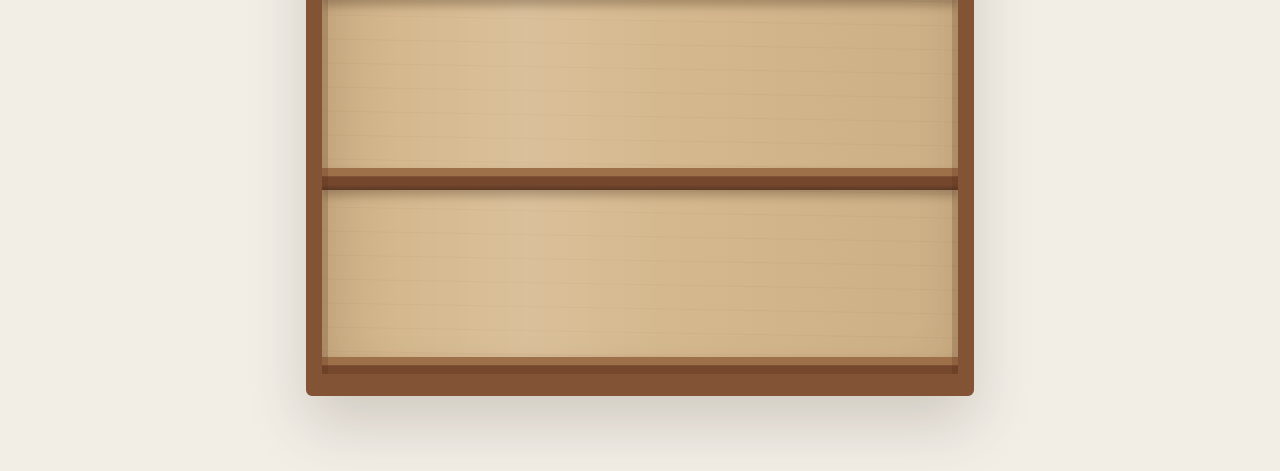
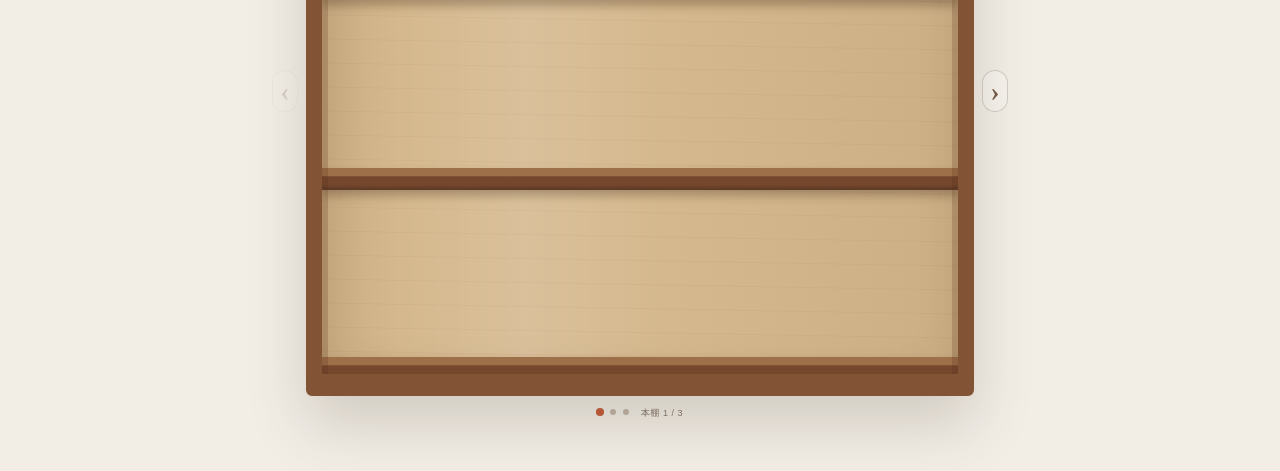
Before and after one commit to kibamigimi/Mybookshelf, a React (Vite) app: page / in a window 1280 px wide. Shown: the part 326-797 px from the top of the page. Built offline with nearby package versions, Linux system fonts and the light colour scheme.

Commit message:
Add three navigable bookshelves and grouped records

```diff
--- a/src/App.tsx
+++ b/src/App.tsx
@@ -17,6 +17,7 @@ export default function App() {
   const [newestId, setNewestId] = useState<string | null>(null)
   const [pendingBook, setPendingBook] = useState<BookSearchResult | null>(null)
   const [view, setView] = useState<View>('bookshelf')
+  const [activeBookcase, setActiveBookcase] = useState(0)
   const selected = books.find((book) => book.id === selectedId) ?? null
   const existingIds = useMemo(() => new Set(books.map((book) => book.googleBooksId)), [books])
   const closeAdd = useCallback(() => setShowAdd(false), [])
@@ -29,7 +30,7 @@ export default function App() {
 
   const handleAdd = (record: BookRecordInput) => {
     if (!pendingBook) return
-    const book = addBook(pendingBook, record)
+    const book = addBook(pendingBook, record, activeBookcase)
     if (!book) return
     setPendingBook(null)
     setNewestId(book.id)
@@ -58,7 +59,16 @@ export default function App() {
       </header>
 
       <main id="top" className={`view-main view-${view}`}>
-        {view === 'bookshelf' && <Bookshelf books={books} newestId={newestId} onMove={moveBook} onSelect={handleSelect} />}
+        {view === 'bookshelf' && (
+          <Bookshelf
+            books={books}
+            activeBookcase={activeBookcase}
+            newestId={newestId}
+            onBookcaseChange={setActiveBookcase}
+            onMove={moveBook}
+            onSelect={handleSelect}
+          />
+        )}
         {view === 'calendar' && <ReadingCalendar books={books} onSelect={handleSelect} />}
         {view === 'records' && <ReadingList books={books} onSelect={handleSelect} />}
       </main>
--- a/src/components/Bookshelf.tsx
+++ b/src/components/Bookshelf.tsx
@@ -14,14 +14,16 @@ interface DragState {
 
 interface Props {
   books: BookshelfBook[]
+  activeBookcase: number
   newestId: string | null
-  onMove: (id: string, shelfIndex: number, xPosition: number) => void
+  onBookcaseChange: (index: number) => void
+  onMove: (id: string, bookcaseIndex: number, shelfIndex: number, xPosition: number) => void
   onSelect: (book: BookshelfBook) => void
 }
 
 const clamp = (value: number, min = 0, max = 1) => Math.max(min, Math.min(max, value))
 
-export function Bookshelf({ books, newestId, onMove, onSelect }: Props) {
+export function Bookshelf({ books, activeBookcase, newestId, onBookcaseChange, onMove, onSelect }: Props) {
   const boardRef = useRef<HTMLDivElement>(null)
   const [drag, setDrag] = useState<DragState | null>(null)
   const dragRef = useRef<DragState | null>(null)
@@ -43,7 +45,7 @@ export function Bookshelf({ books, newestId, onMove, onSelect }: Props) {
       const current = dragRef.current
       if (!current || current.pointerId !== event.pointerId) return
       const book = books.find((item) => item.id === current.id)
-      if (current.moved) onMove(current.id, current.shelfIndex, current.xPosition)
+      if (current.moved) onMove(current.id, activeBookcase, current.shelfIndex, current.xPosition)
       else if (book) onSelect(book)
       setDrag(null)
     }
@@ -55,7 +57,7 @@ export function Bookshelf({ books, newestId, onMove, onSelect }: Props) {
       window.removeEventListener('pointerup', onEndPointer)
       window.removeEventListener('pointercancel', onEndPointer)
     }
-  }, [books, onMove, onSelect])
+  }, [activeBookcase, books, onMove, onSelect])
 
   const beginDrag = (event: PointerEvent<HTMLButtonElement>, book: BookshelfBook) => {
     if (event.button !== 0) return
@@ -66,14 +68,24 @@ export function Bookshelf({ books, newestId, onMove, onSelect }: Props) {
 
   return (
     <section className="bookshelf-section" aria-label="自分の本棚">
+      <div className="bookcase-stage">
+        <button type="button" className="bookcase-arrow bookcase-arrow-left" onClick={() => onBookcaseChange(activeBookcase - 1)} disabled={activeBookcase === 0} aria-label="左の本棚へ">‹</button>
         <div className="bookcase" ref={boardRef}>
           <div className="wood-side wood-left" /><div className="wood-side wood-right" />
           {[0, 1, 2].map((index) => <div className="shelf-rail" key={index} style={{ top: `${(index + 1) * (100 / 3) - 3}%` }} />)}
-        {books.map((book) => {
+          {books.filter((book) => book.bookcaseIndex === activeBookcase).map((book) => {
             const active = drag?.id === book.id
             return <BookItem key={book.id} book={book} shelfIndex={active ? drag.shelfIndex : book.shelfIndex} xPosition={active ? drag.xPosition : book.xPosition} dragging={active} isNew={book.id === newestId} onPointerDown={beginDrag} />
           })}
         </div>
+        <button type="button" className="bookcase-arrow bookcase-arrow-right" onClick={() => onBookcaseChange(activeBookcase + 1)} disabled={activeBookcase === 2} aria-label="右の本棚へ">›</button>
+      </div>
+      <div className="bookcase-position" aria-live="polite">
+        {[0, 1, 2].map((index) => (
+          <button key={index} type="button" className={index === activeBookcase ? 'active' : ''} onClick={() => onBookcaseChange(index)} aria-label={`本棚${index + 1}を表示`} aria-current={index === activeBookcase ? 'true' : undefined} />
+        ))}
+        <span>本棚 {activeBookcase + 1} / 3</span>
+      </div>
     </section>
   )
 }
--- a/src/components/ReadingList.tsx
+++ b/src/components/ReadingList.tsx
@@ -14,10 +14,15 @@ const formatReadDate = (value?: string) => {
 }
 
 export function ReadingList({ books, onSelect }: Props) {
-  const sortedBooks = useMemo(() => [...books].sort((a, b) => {
-    const dateCompare = (b.readDate ?? '').localeCompare(a.readDate ?? '')
-    return dateCompare || b.addedAt.localeCompare(a.addedAt)
-  }), [books])
+  const groupedBooks = useMemo(() => [0, 1, 2].map((bookcaseIndex) => ({
+    bookcaseIndex,
+    shelves: [0, 1, 2].map((shelfIndex) => ({
+      shelfIndex,
+      books: books
+        .filter((book) => book.bookcaseIndex === bookcaseIndex && book.shelfIndex === shelfIndex)
+        .sort((a, b) => a.xPosition - b.xPosition),
+    })),
+  })), [books])
 
   return (
     <section className="records-view" aria-labelledby="records-title">
@@ -28,15 +33,33 @@ export function ReadingList({ books, onSelect }: Props) {
         </div>
         <p className="record-count">{books.length}冊</p>
       </div>
-      {sortedBooks.length === 0 ? (
+      {books.length === 0 ? (
         <div className="records-empty">本棚に追加した本が、ここに一覧で表示されます。</div>
       ) : (
+        <div className="record-hierarchy">
+          {groupedBooks.map(({ bookcaseIndex, shelves }) => {
+            const bookcaseCount = shelves.reduce((count, shelf) => count + shelf.books.length, 0)
+            return (
+              <section className="record-bookcase" key={bookcaseIndex} aria-labelledby={`bookcase-${bookcaseIndex}-title`}>
+                <div className="record-bookcase-heading">
+                  <h2 id={`bookcase-${bookcaseIndex}-title`}>本棚 {bookcaseIndex + 1}</h2>
+                  <span>{bookcaseCount}冊</span>
+                </div>
+                {bookcaseCount === 0 ? <p className="record-bookcase-empty">この本棚にはまだ本がありません。</p> : (
+                  <div className="record-shelves">
+                    {shelves.map(({ shelfIndex, books: shelfBooks }) => (
+                      <section className="record-shelf-group" key={shelfIndex} aria-labelledby={`bookcase-${bookcaseIndex}-shelf-${shelfIndex}`}>
+                        <div className="record-shelf-heading">
+                          <h3 id={`bookcase-${bookcaseIndex}-shelf-${shelfIndex}`}>{shelfIndex + 1}段目</h3>
+                          <span>{shelfBooks.length}冊</span>
+                        </div>
+                        {shelfBooks.length === 0 ? <p className="record-shelf-empty">本はありません</p> : (
                           <div className="record-list">
-          {sortedBooks.map((book) => (
+                            {shelfBooks.map((book) => (
                               <article className="record-row" key={book.id}>
                                 <div className="record-cover"><CoverImage src={book.coverUrl} title={book.title} /></div>
                                 <div className="record-book-info">
-                <h2>{book.title}</h2>
+                                  <h4>{book.title}</h4>
                                   <p>{book.authors.join('、') || '著者不明'}</p>
                                   <span>{book.publisher || '出版社不明'}</span>
                                 </div>
@@ -52,5 +75,14 @@ export function ReadingList({ books, onSelect }: Props) {
                           </div>
                         )}
                       </section>
+                    ))}
+                  </div>
+                )}
+              </section>
+            )
+          })}
+        </div>
+      )}
+    </section>
   )
 }
--- a/src/hooks/useBookshelf.ts
+++ b/src/hooks/useBookshelf.ts
@@ -2,9 +2,10 @@ import { useCallback, useEffect, useState } from 'react'
 import type { BookRecordInput, BookSearchResult, BookshelfBook, BookUpdate } from '../types/book'
 import { loadBooks, saveBooks } from '../utils/storage'
 
-const getAutoPosition = (books: BookshelfBook[]): Pick<BookshelfBook, 'shelfIndex' | 'xPosition'> => {
-  const shelfIndex = books.length % 3
-  const count = books.filter((book) => book.shelfIndex === shelfIndex).length
+const getAutoPosition = (books: BookshelfBook[], bookcaseIndex: number): Pick<BookshelfBook, 'shelfIndex' | 'xPosition'> => {
+  const booksInBookcase = books.filter((book) => book.bookcaseIndex === bookcaseIndex)
+  const shelfIndex = booksInBookcase.length % 3
+  const count = booksInBookcase.filter((book) => book.shelfIndex === shelfIndex).length
   return { shelfIndex, xPosition: Math.min(0.88, 0.04 + (count % 7) * 0.14) }
 }
 
@@ -13,12 +14,13 @@ export const useBookshelf = () => {
 
   useEffect(() => saveBooks(books), [books])
 
-  const addBook = useCallback((result: BookSearchResult, record: BookRecordInput = {}): BookshelfBook | null => {
+  const addBook = useCallback((result: BookSearchResult, record: BookRecordInput = {}, bookcaseIndex = 0): BookshelfBook | null => {
     if (books.some((book) => book.googleBooksId === result.googleBooksId)) return null
     const added: BookshelfBook = {
       ...result,
       id: globalThis.crypto?.randomUUID?.() ?? `${Date.now()}-${Math.random()}`,
-      ...getAutoPosition(books),
+      bookcaseIndex: Math.max(0, Math.min(2, bookcaseIndex)),
+      ...getAutoPosition(books, bookcaseIndex),
       addedAt: new Date().toISOString(),
       ...record,
     }
@@ -28,9 +30,14 @@ export const useBookshelf = () => {
     return added
   }, [books])
 
-  const moveBook = useCallback((id: string, shelfIndex: number, xPosition: number) => {
+  const moveBook = useCallback((id: string, bookcaseIndex: number, shelfIndex: number, xPosition: number) => {
     setBooks((current) => current.map((book) => book.id === id
-      ? { ...book, shelfIndex: Math.max(0, Math.min(2, shelfIndex)), xPosition: Math.max(0, Math.min(1, xPosition)) }
+      ? {
+        ...book,
+        bookcaseIndex: Math.max(0, Math.min(2, bookcaseIndex)),
+        shelfIndex: Math.max(0, Math.min(2, shelfIndex)),
+        xPosition: Math.max(0, Math.min(1, xPosition)),
+      }
       : book))
   }, [])
 
--- a/src/styles.css
+++ b/src/styles.css
@@ -42,8 +42,16 @@ button:focus-visible, input:focus-visible, textarea:focus-visible { outline: 3px
 
 main { max-width: 1440px; margin: 0 auto; padding: 28px clamp(12px, 3.7vw, 54px) 40px; }
 .eyebrow { margin: 0 0 12px; color: var(--accent); font-size: 11px; font-weight: 600; letter-spacing: .21em; }
-.bookshelf-section { width: min(100%, 668px); margin: 0 auto; }
+.bookshelf-section { width: min(100%, 736px); margin: 0 auto; }
+.bookcase-stage { display: grid; grid-template-columns: 26px minmax(0, 668px) 26px; align-items: center; justify-content: center; gap: 8px; }
 .bookcase { position: relative; height: 610px; overflow: hidden; border: 16px solid var(--wood); border-top-width: 20px; border-bottom-width: 22px; border-radius: 3px 3px 6px 6px; background-color: #d5b88d; background-image: linear-gradient(90deg, rgba(95,55,28,.09), transparent 12%, rgba(255,255,255,.12) 32%, transparent 54%, rgba(95,55,28,.07)), repeating-linear-gradient(1deg, transparent 0, transparent 22px, rgba(89,52,28,.045) 23px, transparent 24px); box-shadow: 0 28px 60px rgba(61,42,27,.18), inset 0 0 42px rgba(70,39,18,.13); }
+.bookcase-arrow { width: 26px; height: 42px; border: 1px solid rgba(94,70,50,.22); border-radius: 14px; background: rgba(248,245,239,.78); color: #755b46; font: 28px/1 Georgia, serif; cursor: pointer; transition: background .2s ease, color .2s ease, transform .2s ease, opacity .2s ease; }
+.bookcase-arrow:hover:not(:disabled) { background: #fffaf3; color: var(--accent); transform: scale(1.06); }
+.bookcase-arrow:disabled { opacity: .2; cursor: default; }
+.bookcase-position { min-height: 32px; display: flex; align-items: center; justify-content: center; gap: 7px; color: #85786c; font-size: 9px; letter-spacing: .06em; }
+.bookcase-position button { width: 6px; height: 6px; border: 0; border-radius: 50%; padding: 0; background: #c1b5a8; cursor: pointer; }
+.bookcase-position button.active { background: var(--accent); transform: scale(1.35); }
+.bookcase-position span { margin-left: 5px; }
 .wood-side { position: absolute; z-index: 8; top: 0; bottom: 0; width: 6px; background: rgba(81,43,22,.2); pointer-events: none; }
 .wood-left { left: 0; } .wood-right { right: 0; }
 .shelf-rail { position: absolute; z-index: 5; left: 0; right: 0; height: 22px; background: linear-gradient(#9d704a 0 35%, #75482d 40% 75%, #5c3825); box-shadow: 0 6px 10px rgba(48,25,12,.28); pointer-events: none; }
@@ -85,6 +93,17 @@ main { max-width: 1440px; margin: 0 auto; padding: 28px clamp(12px, 3.7vw, 54px)
 
 .records-heading { padding-bottom: 15px; border-bottom: 1px solid #d5cbbf; }
 .record-count { margin: 0; color: #83776c; font: 600 13px 'Noto Serif JP', serif; }
+.record-hierarchy { display: flex; flex-direction: column; gap: 28px; }
+.record-bookcase { overflow: hidden; border: 1px solid #d4c9bc; border-radius: 5px; background: rgba(248,245,239,.7); box-shadow: 0 9px 24px rgba(65,46,31,.05); }
+.record-bookcase-heading { display: flex; align-items: center; justify-content: space-between; padding: 14px 18px; background: #dfd2c1; border-bottom: 3px solid #8a5c3c; }
+.record-bookcase-heading h2 { margin: 0; font: 600 17px 'Noto Serif JP', serif; }
+.record-bookcase-heading span, .record-shelf-heading span { color: #786b5f; font-size: 9px; }
+.record-bookcase-empty { margin: 0; padding: 26px 18px; color: #9a8e82; text-align: center; font-size: 10px; }
+.record-shelves { padding: 0 16px 16px; }
+.record-shelf-group { padding-top: 16px; }
+.record-shelf-heading { display: flex; align-items: center; gap: 8px; padding: 0 4px 7px; border-bottom: 1px solid #bfa68f; }
+.record-shelf-heading h3 { margin: 0; color: #76553e; font-size: 11px; }
+.record-shelf-empty { margin: 0; padding: 12px 7px; color: #aaa096; font-size: 9px; }
 .record-list { display: flex; flex-direction: column; }
 .record-row { display: grid; grid-template-columns: 66px minmax(150px, 1.3fr) 135px 118px minmax(130px, 1fr) auto; align-items: center; gap: 18px; padding: 18px 8px; border-bottom: 1px solid #d9d0c5; }
 .record-cover { width: 58px; height: 82px; display: flex; align-items: center; justify-content: center; }
@@ -92,7 +111,7 @@ main { max-width: 1440px; margin: 0 auto; padding: 28px clamp(12px, 3.7vw, 54px)
 .record-cover .cover-fallback { width: 55px; height: 82px; padding: 7px 5px; }
 .record-cover .cover-fallback span { font-size: 7px; }
 .record-book-info { min-width: 0; }
-.record-book-info h2 { margin: 0 0 6px; overflow: hidden; font: 600 15px/1.45 'Noto Serif JP', serif; text-overflow: ellipsis; white-space: nowrap; }
+.record-book-info h4 { margin: 0 0 6px; overflow: hidden; font: 600 15px/1.45 'Noto Serif JP', serif; text-overflow: ellipsis; white-space: nowrap; }
 .record-book-info p, .record-book-info span { display: block; margin: 0; overflow: hidden; color: #71675d; font-size: 10px; line-height: 1.6; text-overflow: ellipsis; white-space: nowrap; }
 .record-book-info span { color: #9b9188; }
 .record-date, .record-rating { min-width: 0; display: flex; flex-direction: column; gap: 7px; }
@@ -243,6 +262,8 @@ main { max-width: 1440px; margin: 0 auto; padding: 28px clamp(12px, 3.7vw, 54px)
   .main-nav button { font-size: 11px; }
   .header-actions { grid-column: 2; grid-row: 1; }
   main { padding: 18px 12px 32px; }
+  .bookcase-stage { grid-template-columns: 22px minmax(0, 1fr) 22px; gap: 3px; }
+  .bookcase-arrow { width: 22px; height: 38px; padding: 0; border: 0; background: transparent; font-size: 25px; }
   .bookcase { border-width: 10px; border-top-width: 15px; border-bottom-width: 17px; }
   .shelf-rail { height: 17px; }
   .view-heading { margin-bottom: 14px; }
@@ -262,7 +283,9 @@ main { max-width: 1440px; margin: 0 auto; padding: 28px clamp(12px, 3.7vw, 54px)
   .record-cover img, .record-cover .cover-fallback { max-width: 50px; max-height: 72px; }
   .record-cover .cover-fallback { width: 48px; height: 72px; }
   .record-book-info { grid-column: 2 / 4; }
-  .record-book-info h2 { font-size: 13px; }
+  .record-book-info h4 { font-size: 13px; }
+  .record-shelves { padding-inline: 10px; }
+  .record-bookcase-heading { padding: 12px 14px; }
   .record-date { grid-column: 2; }
   .record-rating { grid-column: 3; }
   .record-note { grid-column: 2 / 4; }
--- a/src/types/book.ts
+++ b/src/types/book.ts
@@ -15,6 +15,7 @@ export type BookSearchMode = 'all' | 'title' | 'author' | 'isbn'
 
 export interface BookshelfBook extends BookSearchResult {
   id: string
+  bookcaseIndex: number
   shelfIndex: number
   xPosition: number
   addedAt: string
--- a/src/utils/storage.ts
+++ b/src/utils/storage.ts
@@ -27,6 +27,9 @@ export const loadBooks = (): BookshelfBook[] => {
     if (!Array.isArray(parsed)) return []
     return parsed.filter(isBook).map((book) => ({
       ...book,
+      bookcaseIndex: typeof book.bookcaseIndex === 'number'
+        ? Math.max(0, Math.min(2, Math.round(book.bookcaseIndex)))
+        : 0,
       xPosition: Math.max(0, Math.min(1, book.xPosition)),
       shelfIndex: Math.max(0, Math.min(2, Math.round(book.shelfIndex))),
       coverUrl: normalizeCoverUrl(book.coverUrl ?? ''),
```
Lines whose indentation alone changed are shown as unchanged.
